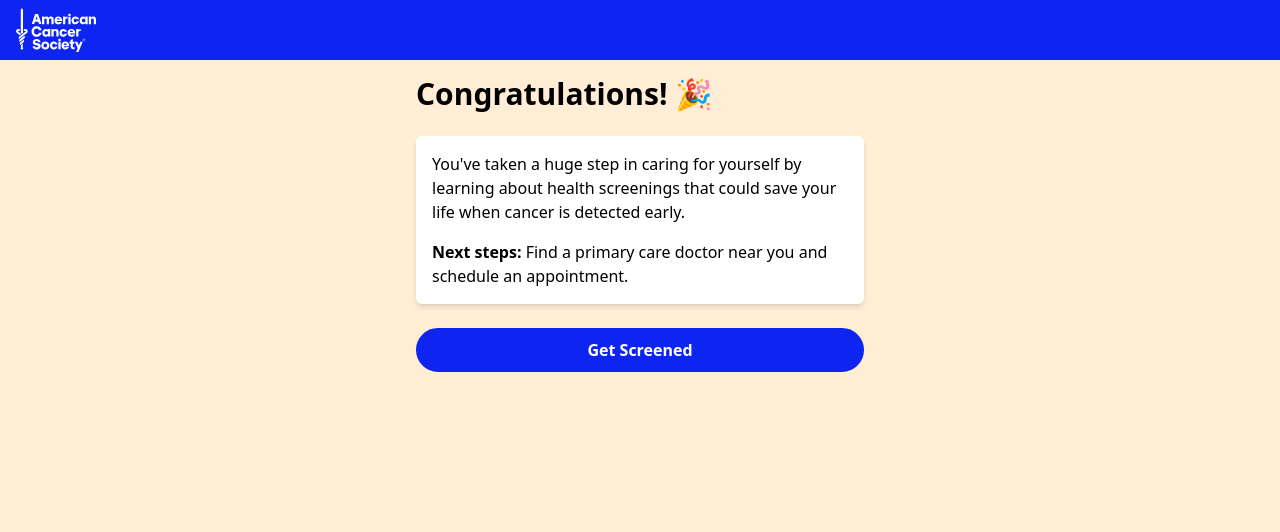
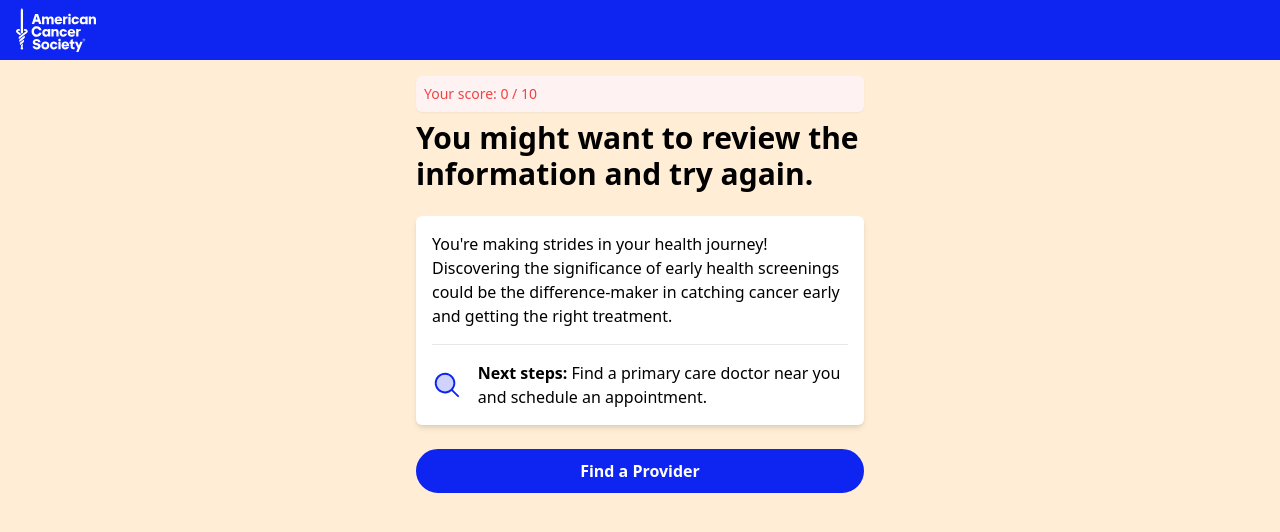
Before and after one commit to MBPKFC/hack-for-humanity, a Next.js app in the folder client/: page /summary in a window 1280 px wide. Shown: the top 532 px of the page. Built offline with nearby package versions, Linux system fonts and the light colour scheme.

Commit message:
enhancements

```diff
--- a/client/src/components/AnswerChoice.js
+++ b/client/src/components/AnswerChoice.js
@@ -2,11 +2,16 @@ import React, { useContext } from "react";
 import { StepContext } from "@/context/StepContext";
 
 const AnswerChoice = ({ text, setShowAnswer, isCorrect }) => {
-  const { setIsAnswerCorrect } = useContext(StepContext);
+  const { setIsAnswerCorrect, setScore } = useContext(StepContext);
 
   const handleClick = () => {
     setShowAnswer(true);
     setIsAnswerCorrect(isCorrect);
+
+    if (isCorrect) {
+      setScore(prevScore => prevScore + 1);
+    }
+
   };
   return (
     <button
--- a/client/src/components/Progress.js
+++ b/client/src/components/Progress.js
@@ -3,7 +3,7 @@ import { StepContext } from "@/context/StepContext";
 import questions from "@/data/questions.json";
 
 const Progress = () => {
-  const { currentStep } = useContext(StepContext);
+  const { currentStep, } = useContext(StepContext);
   return (
     <div className="flex justify-center py-4">
       {questions.map((question, index) => {
--- a/client/src/context/StepContext.js
+++ b/client/src/context/StepContext.js
@@ -5,11 +5,14 @@ export const StepContext = createContext();
 export const StepContextProvider = (props) => {
   const [currentStep, setCurrentStep] = useState(0);
   const [isAnswerCorrect, setIsAnswerCorrect] = useState(null);
+  const [score, setScore] = useState(0);
   const value = {
     currentStep,
     setCurrentStep,
     isAnswerCorrect,
     setIsAnswerCorrect,
+    score,
+    setScore,
   };
   const { Provider } = StepContext;
 
--- a/client/src/pages/screening.js
+++ b/client/src/pages/screening.js
@@ -52,8 +52,8 @@ export default function screening() {
           <span>Find a Provider Near You</span>
         </div>
         {step === 2 && (
-          <div className="flex items-center text-sm shadow-md bg-green-50 text-green-900 p-2 rounded-md">
-            <NavigationArrow size={16} className="mr-2" />
+          <div className="flex items-center text-sm font-medium shadow-md bg-green-50 text-green-900 p-2 rounded-md">
+            <NavigationArrow size={20} weight="bold" className="mr-2" />
             Great! We found {providerCount} providers near your.</div>
         )}
         <div className="bg-white p-4 rounded-md shadow-md mb-4 flex flex-col gap-4">
@@ -144,6 +144,6 @@ export default function screening() {
           </div>
         </div>
       </div>
-    </Container>
+    </Container >
   );
 }
--- a/client/src/pages/summary.js
+++ b/client/src/pages/summary.js
@@ -1,29 +1,48 @@
+import { StepContext } from "@/context/StepContext";
 import { Container } from "@/library/Container";
+import { cn } from "@/utils/cn";
+import { MagnifyingGlass } from "@phosphor-icons/react";
 import Link from "next/link";
-import React from "react";
+import React, { useContext, useEffect, useState } from "react";
 
 export default function Summary() {
+  const { score } = useContext(StepContext);
+
+  let message
+
+  if (score >= 0 && score <= 4) {
+    message = "You might want to review the information and try again."
+  } else if (score >= 5 && score <= 7) {
+    message = "You're on the right track. Keep going!"
+  } else {
+    message = "Phenomenal work!"
+  }
+
   return (
     <Container className="bg-brand-tan h-screen">
       <div className="max-w-md flex flex-col gap-2 mx-auto pt-4">
-        <h2 className="text-3xl font-bold mb-4">Congratulations! 🎉</h2>
+        <div className={cn(['p-2 font-medium rounded-md shadow-sm text-sm',
+          { 'bg-red-50  text-red-500': score <= 4 },
+          { 'bg-amber-50  text-amber-600': score >= 5 && score <= 7 },
+          { 'bg-green-50  text-green-600': score >= 8 }
+        ])}>Your score: {score} / 10</div>
+        <h2 className="text-3xl font-bold mb-4">{message}</h2>
         <div className="bg-white p-4 rounded-md shadow-md mb-4 flex flex-col gap-4">
           <p>
-            You've taken a huge step in caring for yourself by learning about
-            health screenings that could save your life when cancer is detected
-            early.
+            You're making strides in your health journey! Discovering the significance of early health screenings could be the difference-maker in catching cancer early and getting the right treatment.
           </p>
-
-          <p>
-            <span className="font-bold">Next steps:</span> Find a primary care
-            doctor near you and schedule an appointment.
-          </p>
+          <hr />
+          <div className="flex items-center">
+            <MagnifyingGlass className="mr-4" color="#0E25F2" weight="duotone" size={48} />
+            <p><span className="font-bold">Next steps:</span> Find a primary care
+              doctor near you and schedule an appointment.</p>
+          </div>
         </div>
         <Link
           href="/screening"
           className="w-full border-2 border-brand-blue hover:border-brand-blue-dark bg-brand-blue  hover:bg-brand-blue-dark text-white font-bold rounded-full py-2 text-center"
         >
-          Get Screened
+          Find a Provider
         </Link>
       </div>
     </Container>
```
Also changed, not shown: client/src/components/Answer.js (+0 -23 lines).
